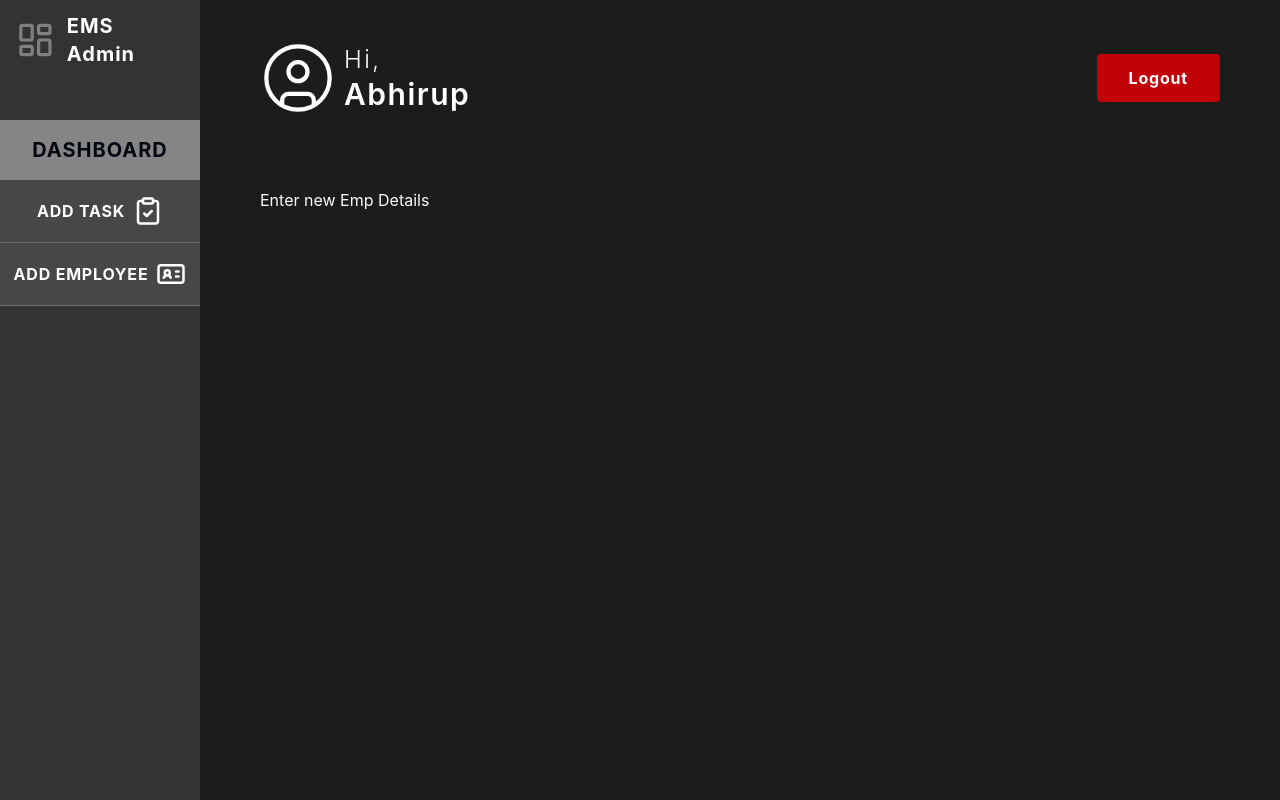
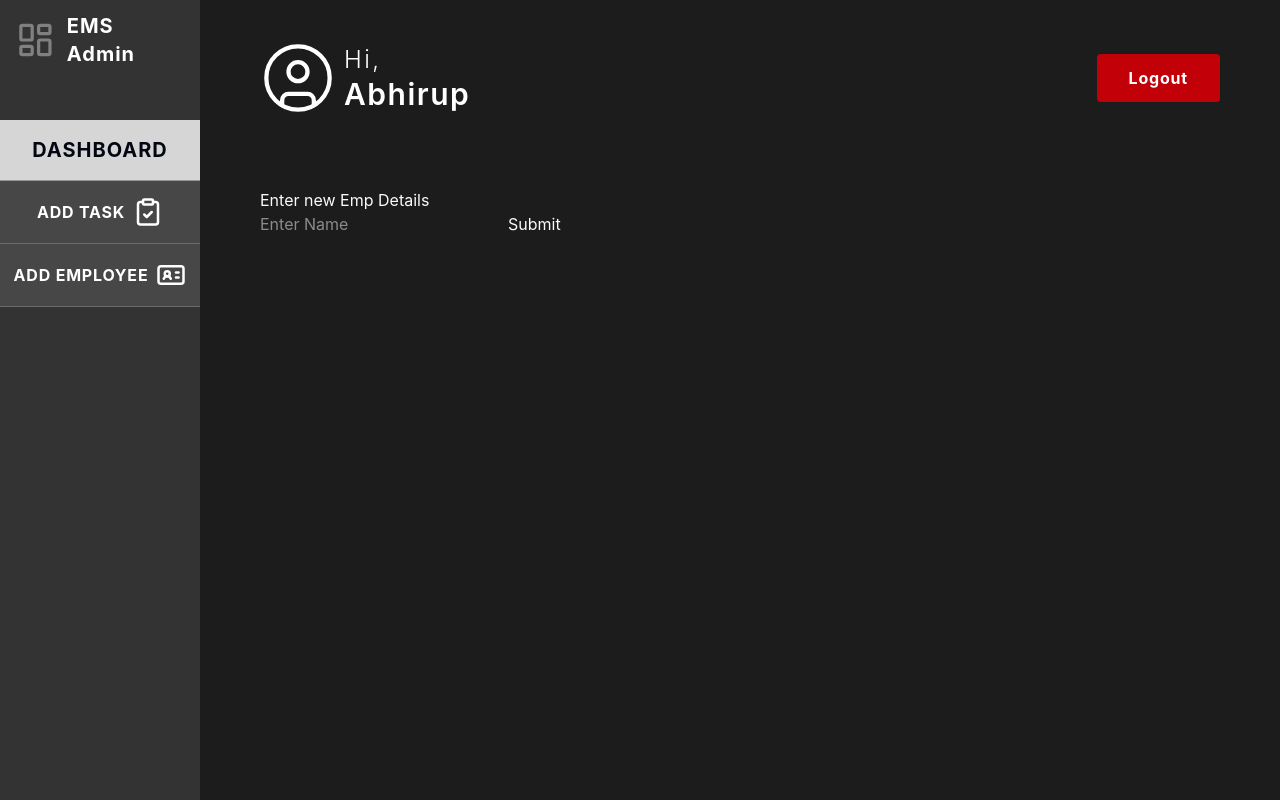
Before and after one commit to AbhirupRoy27/employee-management-system, a React (Vite) app: page /admin-dashboard in a window 1280 px wide. Both pictures are taken after a click on the button "ADD EMPLOYEE". Built offline with nearby package versions, Linux system fonts and the light colour scheme; no server answers.

Commit message:
feat: add DefaultLoader component and update EmpDetails form submission

```diff
--- a/src/Components/Dashboard/Admin/addEmployee/Components/EmpDetails.jsx
+++ b/src/Components/Dashboard/Admin/addEmployee/Components/EmpDetails.jsx
@@ -2,6 +2,10 @@ function EmpDetails() {
   return (
     <div>
       <h1>Enter new Emp Details</h1>
+      <form onSubmit={console.log('hello form sumbitted')}>
+        <input placeholder="Enter Name" />
+        <button type="submit">Submit</button>
+      </form>
     </div>
   )
 }
--- a/src/Components/Dashboard/Admin/navBar/AdminNav.jsx
+++ b/src/Components/Dashboard/Admin/navBar/AdminNav.jsx
@@ -28,8 +28,12 @@ function AdminNav({ activeTab, setActiveTab }) {
           </button>
         </section>
       </div>
-      <div className="sm:mt-10 bg-white/40">
-        <h1 className="uppercase tracking-wider font-bold py-4 text-center text-gray-950 text-xl">
+      <div className="sm:mt-10 bg-white/80">
+        <h1
+          className={`${
+            isOpen ? 'flex' : 'hidden'
+          } uppercase tracking-wider font-bold py-4 border-b border-black/30 text-gray-950 text-xl sm:flex justify-center items-center`}
+        >
           Dashboard
         </h1>
       </div>
--- /dev/null
+++ b/src/Components/Loader/DefaultLoader.jsx
@@ -0,0 +1,11 @@
+import React from 'react'
+
+function DefaultLoader() {
+  return (
+    <div>
+      <h1>Loading..</h1>
+    </div>
+  )
+}
+
+export default DefaultLoader
```
